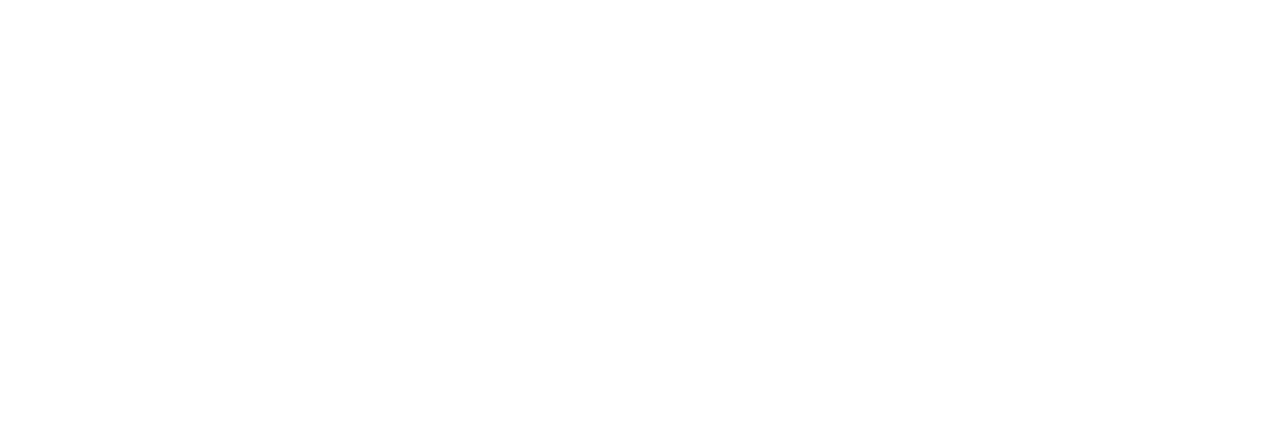
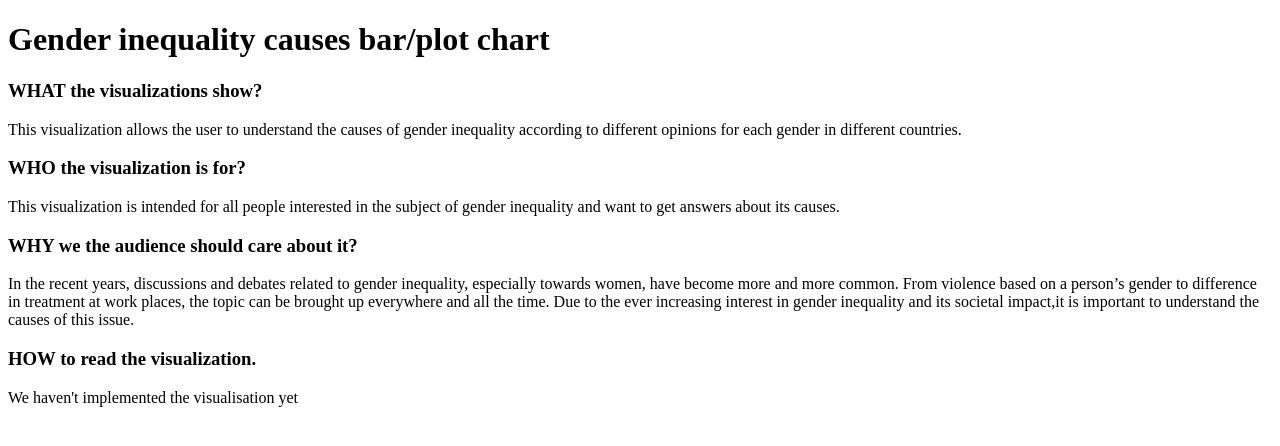
Before and after one commit to LambySara/LambySara.github.io, a plain HTML site: page index.html in a window 1280 px wide. Drawn offline with Linux system fonts and the light colour scheme.

Commit message:
Update index.html

```diff
--- a/index.html
+++ b/index.html
@@ -1,9 +1,23 @@
-<HTML>
+<!DOCTYPE html>
+<html>
 
-<HEAD>
+<body>
+<h1>Gender inequality causes bar/plot chart</h1>
+<h3>WHAT the visualizations show?</h3>
 
-<TITLE>Gender inequality causes stacked bar chart</TITLE>
+ This visualization allows the user to understand the causes of gender inequality according to different opinions for each gender in different countries.
 
+<h3> WHO the visualization is for?</h3>
+This visualization is intended for all people interested in the subject of gender inequality and want to get answers about its causes.
+<h3>WHY we the audience should care about it?</h3>
+In the recent years, discussions and debates related to gender inequality, especially
+towards women, have become more and more common. From violence based on a
+person’s gender to difference in treatment at work places, the topic can be brought up
+everywhere and all the time. Due to the ever increasing interest in gender inequality and its
+societal impact,it is important to understand the causes of this issue.
 
+<h3>HOW to read the visualization.</h3>
+We haven't implemented the visualisation yet
 
-</HTML>
+</body>
+</html>
```
